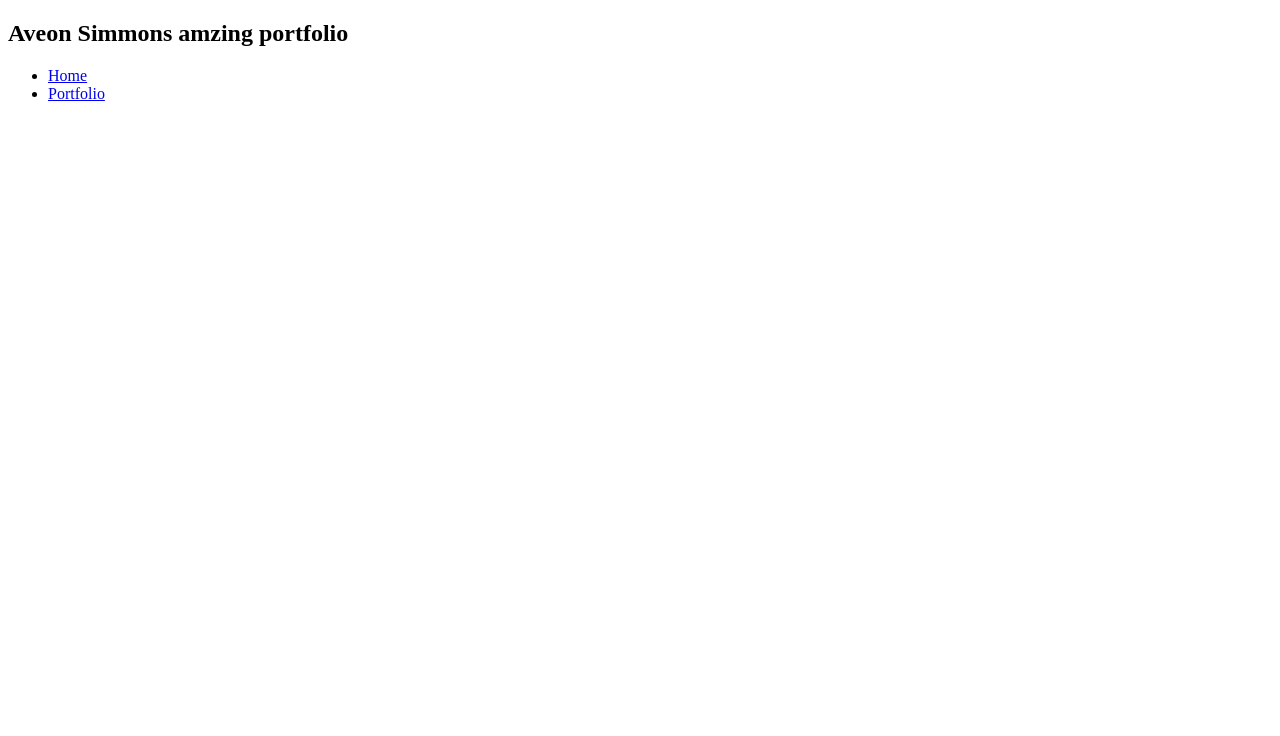
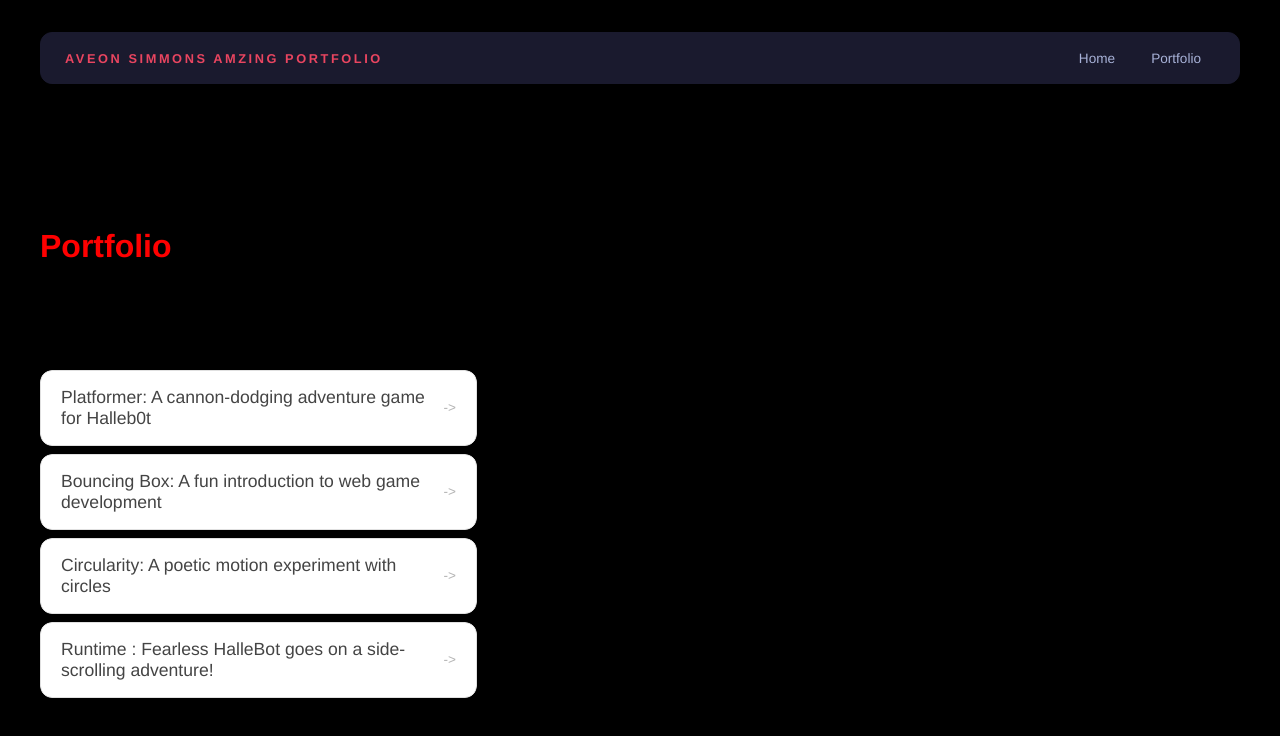
Before and after one commit to Vantii00-creator/Vantii00-creator.github.io, a plain HTML site: page portfolio.html in a window 1280 px wide. Drawn offline with Linux system fonts and the light colour scheme.

Commit message:
add portfolio page to website

```diff
--- a/portfolio.html
+++ b/portfolio.html
@@ -1,14 +1,15 @@
 <!DOCTYPE html>
 <html>
+
 <head>
-    <title>My portfolio</title>
+  <title>Portfolio</title>
+  <link rel="stylesheet" href="style.css" />
+
 </head>
 
 <body>
   <!-- All content goes here -->
-    <div id="all-contents">
 
-    </div>
   <div id="all-contents">
     <nav>
       <h1>Aveon Simmons amzing portfolio</h1>
@@ -23,13 +24,25 @@
       </ul>
     </nav>
 
-  </nav>
+
 
     <main>
       <div class="content">
-    <h1></h1>
-    <h3></h3>
-    <ul id="Portfolio">
+        <h1>Portfolio</h1>
+        <h3>FSD Projects</h3>
+        <ul id="portfolio">
+          <li>
+            <a href="fsd-projects/platformer/">Platformer: A cannon-dodging adventure game for Halleb0t</a>
+          </li>
+          <li>
+            <a href="fsd-projects/bouncing-box/">Bouncing Box: A fun introduction to web game development</a>
+          </li>
+          <li>
+            <a href="fsd-projects/circularity/">Circularity: A poetic motion experiment with circles</a>
+          </li>
+          <li>
+            <a href="fsd-projects/runtime/">Runtime : Fearless HalleBot goes on a side-scrolling adventure!</a>
+          </li>
 
         </ul>
 
@@ -40,4 +53,3 @@
   </div>
 
 </body>
-</html>
--- a/style.css
+++ b/style.css
@@ -250,3 +250,55 @@ nav h1 {
   background: #e94560;
   color: #fff;
 }
+/* Portfolio styles */
+.content h1 {
+  color:red;
+}
+
+#portfolio {
+  list-style: none;
+  margin: 0;
+  padding: 0;
+  width: 100%;
+  display: flex;
+  flex-direction: column;
+  gap: 8px;
+}
+
+#portfolio li {
+  border-radius: 12px;
+  overflow: hidden;
+}
+
+#portfolio a {
+  display: flex;
+  justify-content: space-between;
+  align-items: center;
+  text-decoration: none;
+  color: #444;
+  padding: 16px 20px;
+  font-size: 1.1rem;
+  font-weight: 500;
+  background: #fff;
+  border: 1px solid #e0e0e0;
+  border-radius: 12px;
+  transition: background 0.25s ease, color 0.25s ease, transform 0.25s ease;
+}
+
+#portfolio a:hover {
+  background: #000;
+  color: #fff;
+  transform: translateX(4px);
+}
+
+#portfolio a::after {
+  content: "->";
+  font-size: 0.85rem;
+  opacity: 0.4;
+  transition: opacity 0.25s ease;
+  white-space: nowrap;
+}
+
+#portfolio a:hover::after {
+  opacity: 1;
+}
```
Lines whose indentation alone changed are shown as unchanged.
